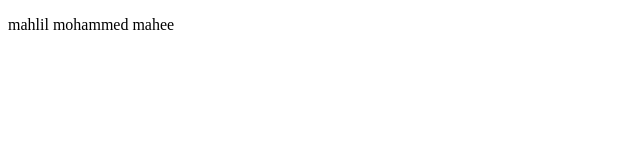
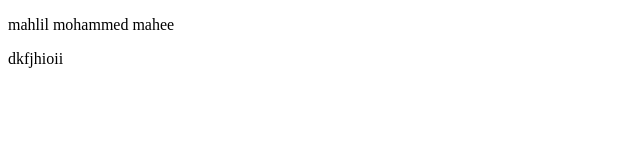
Before and after one commit to mahlilmahee/my-second-repo, a plain HTML site: page ht.html in a window 1280 px wide. Shown: the full height of the page, 0-640 px from the left. Drawn offline with Linux system fonts and the light colour scheme.

Commit message:
new file

```diff
--- a/ht.html
+++ b/ht.html
@@ -8,5 +8,6 @@
 </head>
 <body>
     <p>mahlil mohammed mahee</p>
+    <p>dkfjhioii</p>
 </body>
 </html>
```
